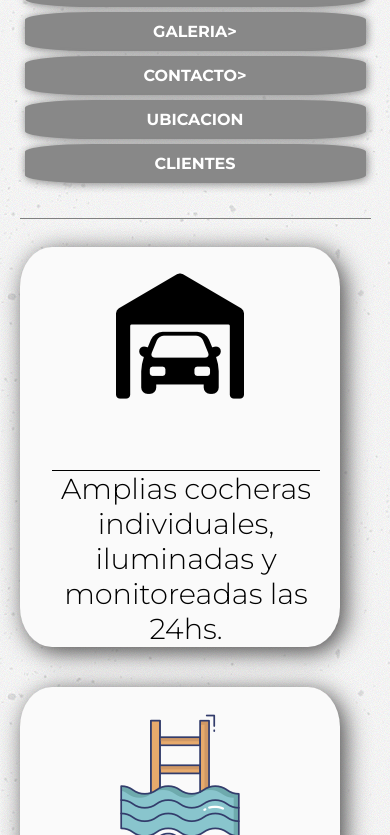
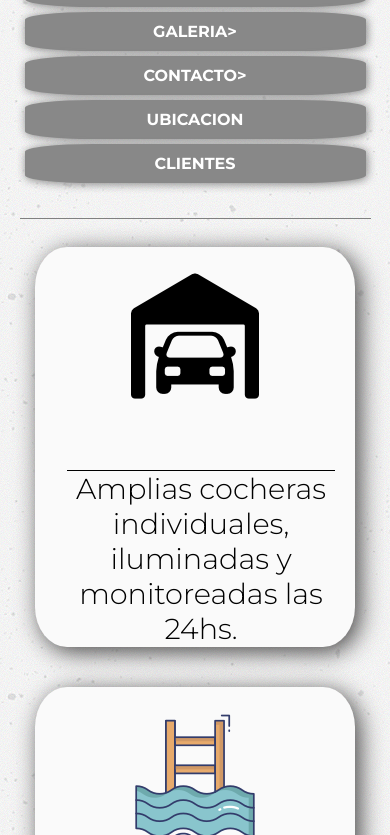
Before and after one commit to luciano-1990/Proyecto-final-4ta-entrega, a plain HTML site: page menu/servicios.html in a window 390 px wide. Shown: the part 265-1100 px from the top of the page. Drawn offline with Linux system fonts and the light colour scheme.

Commit message:
centre las cards con justify content center para mejorar el responsive

```diff
--- a/css/estilos.css
+++ b/css/estilos.css
@@ -283,7 +283,7 @@ nav ul li a:hover{
     margin: auto;
     display: flex;
     flex-wrap: wrap;
-    justify-content: space-between;
+    justify-content: center;
 }
 
 .contenedor-servicios ul li{
@@ -391,6 +391,7 @@ justify-content: space-around;
 }
 
 .container-fluid img{
+    width: 90%;
     margin: 10px;
     box-shadow: 5px 5px 50px;
     transition: 2s;
```
